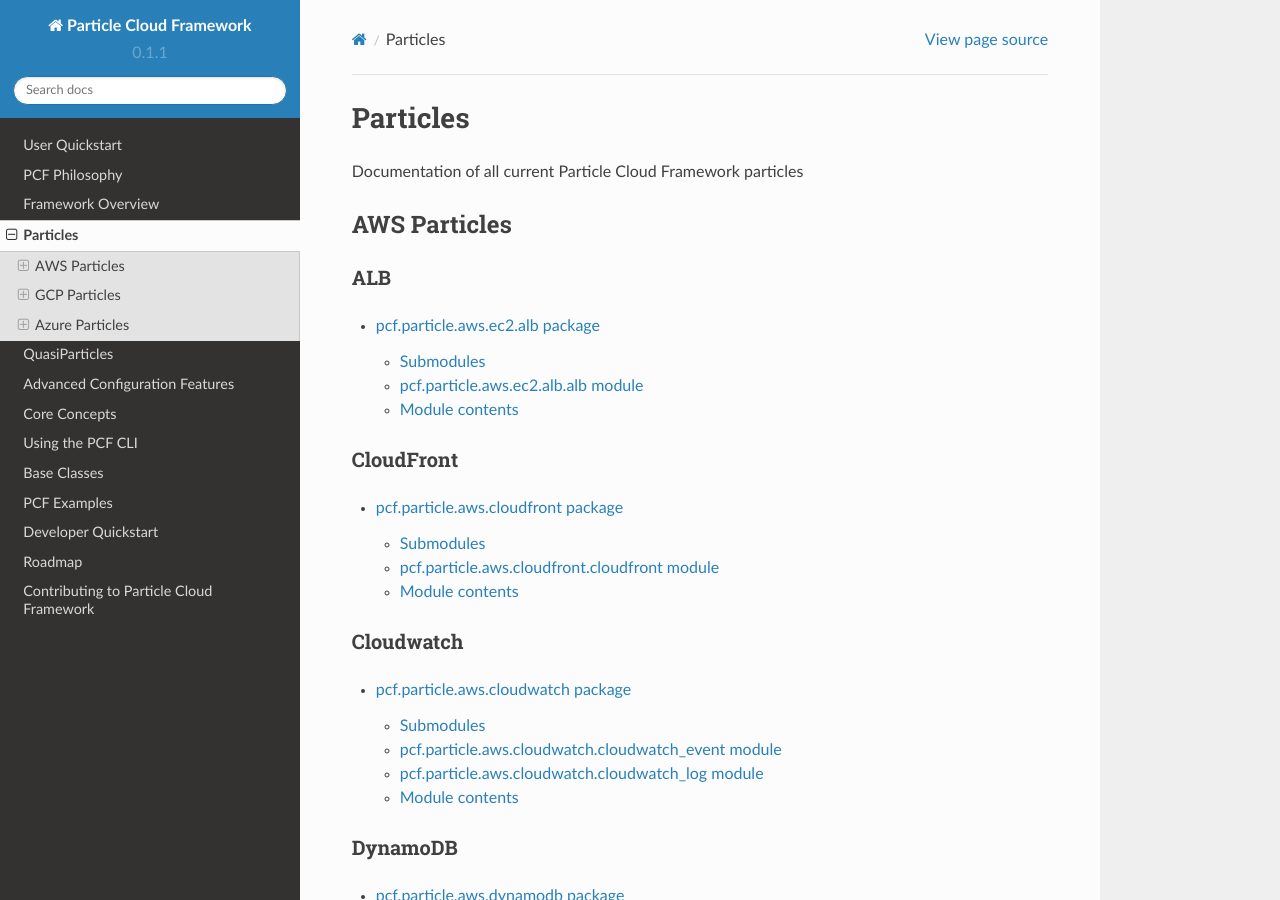
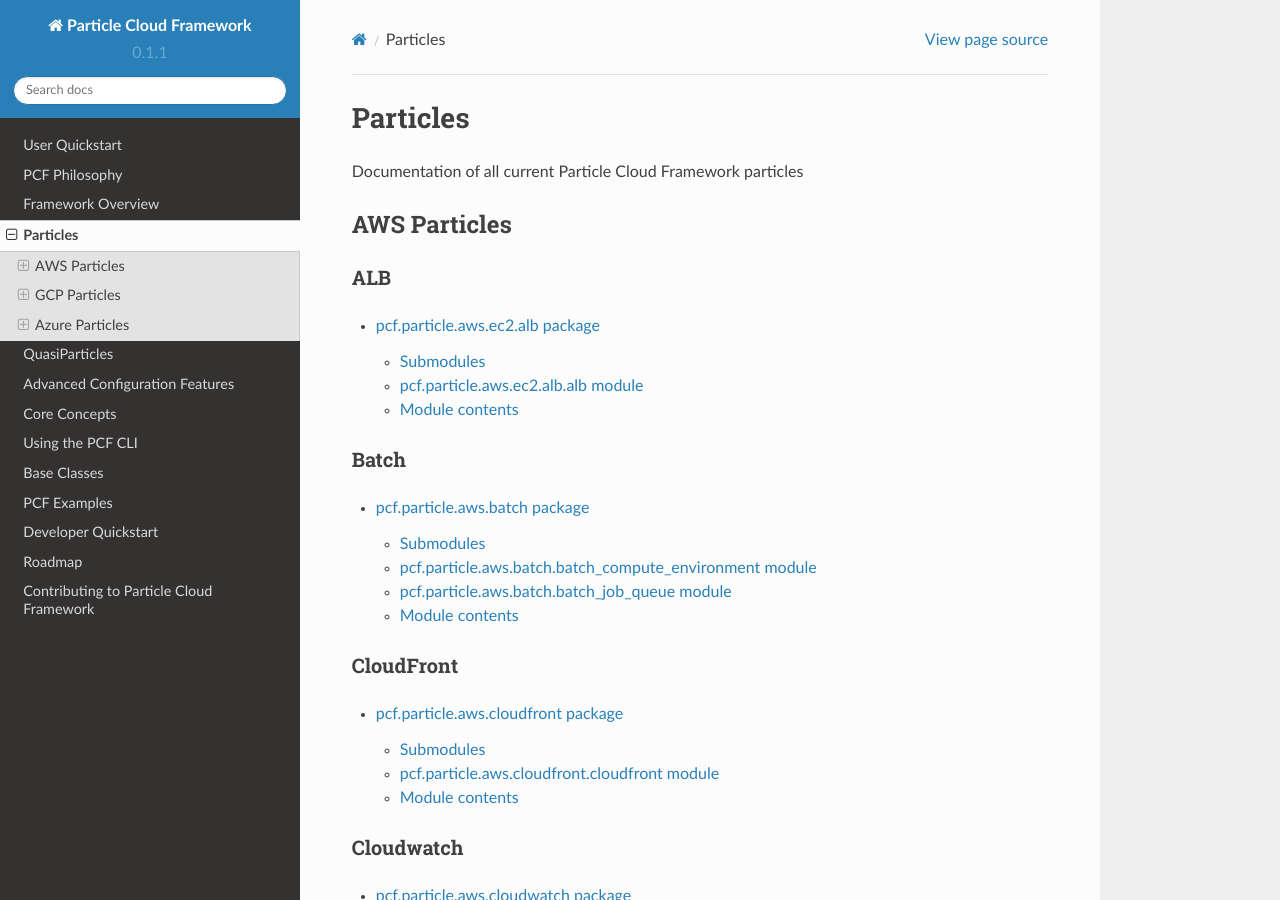
Before and after one commit to capitalone/Particle-Cloud-Framework, a Sphinx documentation site: the page built from docs/source/particlelist.rst, in a window 1280 px wide and 900 px high. Built offline with Sphinx 7.4.7 and the Read the Docs theme 2.0.0, drawn with Linux system fonts in a browser that asks for light colours; pages that are not in the unit, such as notebooks, are missing from menus; some of the changed text lies outside the part shown.

Commit message:
adding docs

```diff
--- a/docs/source/particlelist.rst
+++ b/docs/source/particlelist.rst
@@ -13,6 +13,13 @@
    :maxdepth: 2
 
    pcf.particle.aws.ec2.alb
+
+Batch
+^^^^^^^^^^^^^^^^^^^
+.. toctree::
+   :maxdepth: 2
+
+   pcf.particle.aws.batch
 
 CloudFront
 ^^^^^^^^^^^^^^^^^^^
@@ -74,6 +81,13 @@
    :maxdepth: 2
 
    pcf.particle.aws.emr
+
+Glacier
+^^^^^^^^^^^^^^^^^^^
+.. toctree::
+   :maxdepth: 2
+
+   pcf.particle.aws.glacier
 
 IAM
 ^^^^^^^^^^^^^^^^^^^
--- /dev/null
+++ b/docs/source/pcf.particle.aws.batch.rst
@@ -0,0 +1,30 @@
+pcf.particle.aws.batch package
+==============================
+
+Submodules
+----------
+
+pcf.particle.aws.batch.batch\_compute\_environment module
+---------------------------------------------------------
+
+.. automodule:: pcf.particle.aws.batch.batch_compute_environment
+    :members:
+    :undoc-members:
+    :show-inheritance:
+
+pcf.particle.aws.batch.batch\_job\_queue module
+-----------------------------------------------
+
+.. automodule:: pcf.particle.aws.batch.batch_job_queue
+    :members:
+    :undoc-members:
+    :show-inheritance:
+
+
+Module contents
+---------------
+
+.. automodule:: pcf.particle.aws.batch
+    :members:
+    :undoc-members:
+    :show-inheritance:
```
Also changed, not shown: docs/source/pcf.particle.aws.glacier.rst (added, +22 -0 lines).
